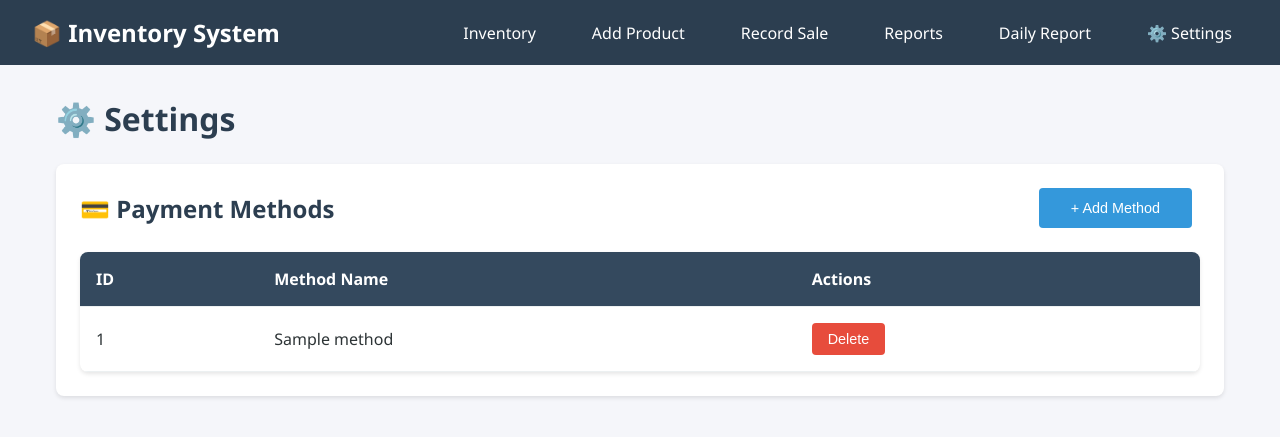
After one commit to VincentKulankash/inventory_system, a Flask app: page /settings in a window 1280 px wide. The commit adds this page. Shown: the top 437 px of the page. Run offline with Flask 3, Linux system fonts and the light colour scheme; tables that the repository leaves empty hold one stand-in row (values such as "Sample post").

Commit message:
I added a settings page that will allow the user to add  payment methods add mpesa business numbers and removed the delete buttons because i found out we can not delete a product if we have already sold it, so we added a discontinue button that hides products that we have discontinued

```diff
--- a/app.py
+++ b/app.py
@@ -24,7 +24,7 @@ def health():
 @app.route('/api/categories', methods=['GET'])
 def get_categories():
     """Return every distinct category already in the products table."""
-    rows = db.session.query(Product.category).distinct().order_by(Product.category).all()
+    rows = db.session.query(Product.category).filter(Product.is_active == True).distinct().order_by(Product.category).all()
     categories = [r[0] for r in rows]
     return jsonify(categories)
 
@@ -49,9 +49,13 @@ def products():
         db.session.commit()
         return jsonify(new_product.to_dict()), 201
 
-    # Optional ?category= filter for grouped search
+    # ?show_discontinued=true includes discontinued products (inventory page toggle)
+    show_discontinued = request.args.get('show_discontinued', 'false').lower() == 'true'
     category_filter = request.args.get('category', '').strip()
+
     query = Product.query
+    if not show_discontinued:
+        query = query.filter(Product.is_active == True)
     if category_filter:
         query = query.filter(Product.category.ilike(f'%{category_filter}%'))
     return jsonify([p.to_dict() for p in query.all()])
@@ -77,10 +81,34 @@ def product_detail(product_id):
         return jsonify(product.to_dict())
 
     elif request.method == 'DELETE':
+        # Only allow deleting products with no sales history
+        if product.sales:
+            return jsonify({
+                'error': f'Cannot delete "{product.product_name}" — it has sales records attached.'
+            }), 409
         db.session.delete(product)
         db.session.commit()
         return jsonify({'message': 'Product deleted'}), 200
 
+
+
+# ─────────────────────────────────────────
+# DISCONTINUE / RESTORE
+# ─────────────────────────────────────────
+@app.route('/api/products/<int:product_id>/discontinue', methods=['PUT'])
+def discontinue_product(product_id):
+    product = Product.query.get_or_404(product_id)
+    product.is_active = False
+    db.session.commit()
+    return jsonify({'message': f'"{product.product_name}" has been discontinued.', 'product': product.to_dict()})
+
+
+@app.route('/api/products/<int:product_id>/restore', methods=['PUT'])
+def restore_product(product_id):
+    product = Product.query.get_or_404(product_id)
+    product.is_active = True
+    db.session.commit()
+    return jsonify({'message': f'"{product.product_name}" has been restored.', 'product': product.to_dict()})
 # ─────────────────────────────────────────
 # SALES
 # ─────────────────────────────────────────
@@ -598,5 +626,30 @@ def daily_report_page():
 def reports_page():
     return render_template('reports.html')
 
+
+
+@app.route('/api/payment-methods/<int:method_id>', methods=['DELETE'])
+def delete_payment_method(method_id):
+    method = PaymentMethod.query.get_or_404(method_id)
+    if Sale.query.filter_by(payment_method_id=method_id).first():
+        return jsonify({'error': f'Cannot delete "{method.method_name}" — it has sales records attached.'}), 409
+    Paybill.query.filter_by(payment_method_id=method_id).delete()
+    db.session.delete(method)
+    db.session.commit()
+    return jsonify({'message': f'"{method.method_name}" deleted.'}), 200
+
+
+@app.route('/api/paybills/<int:paybill_id>', methods=['DELETE'])
+def delete_paybill(paybill_id):
+    paybill = Paybill.query.get_or_404(paybill_id)
+    db.session.delete(paybill)
+    db.session.commit()
+    return jsonify({'message': f'"{paybill.paybill_name}" removed.'}), 200
+
+
+@app.route('/settings')
+def settings_page():
+    return render_template('settings.html')
+
 if __name__ == '__main__':
     app.run(debug=True)
--- a/models.py
+++ b/models.py
@@ -14,6 +14,7 @@ class Product(db.Model):
     quantity_in_stock = db.Column(db.Integer, nullable=False, default=0)
     low_stock_threshold = db.Column(db.Integer, nullable=False, default=5)
     image_path = db.Column(db.String(500))
+    is_active = db.Column(db.Boolean, nullable=False, default=True)
     created_at = db.Column(db.DateTime, default=datetime.utcnow)
     updated_at = db.Column(db.DateTime, default=datetime.utcnow, onupdate=datetime.utcnow)
 
@@ -28,6 +29,7 @@ class Product(db.Model):
             'quantity_in_stock': self.quantity_in_stock,
             'low_stock_threshold': self.low_stock_threshold,
             'image_path': self.image_path,
+            'is_active': self.is_active,
             'created_at': self.created_at.isoformat() if self.created_at else None,
             'updated_at': self.updated_at.isoformat() if self.updated_at else None
         }
@@ -74,7 +76,7 @@ class Sale(db.Model):
     payment_method_id = db.Column(db.Integer, db.ForeignKey('payment_methods.payment_method_id'), nullable=False)
     paybill_id = db.Column(db.Integer, db.ForeignKey('paybills.paybill_id'), nullable=True)
     sale_date = db.Column(db.DateTime, default=datetime.utcnow)
-    product = db.relationship('Product', backref='sales')
+    product = db.relationship('Product', backref=db.backref('sales', passive_deletes=True))
     payment_method = db.relationship('PaymentMethod', backref='sales')
     paybill = db.relationship('Paybill', backref='sales')
 
--- a/static/css/style.css
+++ b/static/css/style.css
@@ -217,3 +217,64 @@ button.danger { background: #e74c3c; color: white; }
     margin-bottom: 1rem;
     color: #2c3e50;
 }
+/* ── Discontinued product styles ── */
+.discontinued {
+    background: #d5d8dc;
+    color: #555;
+}
+
+.btn-discontinue {
+    background: #e67e22 !important;
+    color: white !important;
+}
+
+.btn-restore {
+    background: #27ae60 !important;
+    color: white !important;
+    border: none;
+    padding: 0.5rem 1rem;
+    border-radius: 4px;
+    cursor: pointer;
+    font-size: 0.9rem;
+    margin-right: 0.5rem;
+}
+/* ── Settings page ── */
+.settings-section {
+    background: white;
+    border-radius: 8px;
+    box-shadow: 0 2px 4px rgba(0,0,0,0.1);
+    padding: 1.5rem;
+    margin-bottom: 2rem;
+}
+
+.settings-header {
+    display: flex;
+    justify-content: space-between;
+    align-items: center;
+    margin-bottom: 1.5rem;
+}
+
+.settings-header h2 {
+    color: #2c3e50;
+    margin-bottom: 0;
+}
+
+.inline-form {
+    display: flex;
+    gap: 0.75rem;
+    align-items: center;
+    flex-wrap: wrap;
+    background: #f8f9fa;
+    padding: 1rem;
+    border-radius: 6px;
+    margin-bottom: 1.5rem;
+}
+
+.inline-form input {
+    padding: 0.6rem 0.75rem;
+    border: 1px solid #ddd;
+    border-radius: 4px;
+    font-size: 0.95rem;
+    flex: 1;
+    min-width: 160px;
+}
--- /dev/null
+++ b/static/js/settings.js
@@ -0,0 +1,220 @@
+const API_BASE = '/api';
+
+let mpesaMethodId = null;  // track Mpesa's ID so we know when to show paybills
+
+// ── INIT ──
+document.addEventListener('DOMContentLoaded', loadPaymentMethods);
+
+async function loadPaymentMethods() {
+    try {
+        const res = await fetch(`${API_BASE}/payment-methods`);
+        const methods = await res.json();
+        const tbody = document.getElementById('methodsBody');
+        tbody.innerHTML = '';
+        mpesaMethodId = null;
+
+        methods.forEach(m => {
+            // Track Mpesa ID for paybill section
+            if (m.method_name.toLowerCase() === 'mpesa') {
+                mpesaMethodId = m.payment_method_id;
+            }
+
+            const row = document.createElement('tr');
+            row.innerHTML = `
+                <td>${m.payment_method_id}</td>
+                <td>${m.method_name}</td>
+                <td>
+                    <button class="danger" onclick="deletePaymentMethod(${m.payment_method_id}, '${m.method_name}')">Delete</button>
+                </td>
+            `;
+            tbody.appendChild(row);
+        });
+
+        // Show paybill section only if Mpesa exists
+        const paybillSection = document.getElementById('paybillSection');
+        if (mpesaMethodId) {
+            paybillSection.style.display = 'block';
+            loadPaybills();
+        } else {
+            paybillSection.style.display = 'none';
+        }
+
+    } catch (err) {
+        console.error('Error loading payment methods:', err);
+    }
+}
+
+async function loadPaybills() {
+    try {
+        const res = await fetch(`${API_BASE}/paybills`);
+        const all = await res.json();
+        // Only show paybills linked to Mpesa
+        const mpesaPaybills = all.filter(p => p.payment_method_id === mpesaMethodId);
+        const tbody = document.getElementById('paybillsBody');
+        tbody.innerHTML = '';
+
+        if (mpesaPaybills.length === 0) {
+            tbody.innerHTML = `<tr><td colspan="3" style="color:#7f8c8d; text-align:center;">
+                No business numbers added yet.</td></tr>`;
+            return;
+        }
+
+        mpesaPaybills.forEach(p => {
+            const row = document.createElement('tr');
+            row.innerHTML = `
+                <td>${p.paybill_name}</td>
+                <td>${p.paybill_number}</td>
+                <td>
+                    <button class="danger" onclick="deletePaybill(${p.paybill_id}, '${p.paybill_name}')">Remove</button>
+                </td>
+            `;
+            tbody.appendChild(row);
+        });
+    } catch (err) {
+        console.error('Error loading paybills:', err);
+    }
+}
+
+// ── ADD PAYMENT METHOD ──
+function showAddMethodForm() {
+    document.getElementById('addMethodForm').style.display = 'block';
+    document.getElementById('newMethodName').focus();
+}
+
+function hideAddMethodForm() {
+    document.getElementById('addMethodForm').style.display = 'none';
+    document.getElementById('newMethodName').value = '';
+    document.getElementById('methodError').style.display = 'none';
+}
+
+async function addPaymentMethod() {
+    const name = document.getElementById('newMethodName').value.trim();
+    const errorEl = document.getElementById('methodError');
+    errorEl.style.display = 'none';
+
+    if (!name) {
+        errorEl.textContent = 'Please enter a method name.';
+        errorEl.style.display = 'block';
+        return;
+    }
+
+    try {
+        const res = await fetch(`${API_BASE}/payment-methods`, {
+            method: 'POST',
+            headers: { 'Content-Type': 'application/json' },
+            body: JSON.stringify({ method_name: name })
+        });
+        const result = await res.json();
+        if (res.ok) {
+            hideAddMethodForm();
+            showToast(`"${name}" added.`, 'success');
+            loadPaymentMethods();
+        } else {
+            errorEl.textContent = result.error || 'Something went wrong.';
+            errorEl.style.display = 'block';
+        }
+    } catch (err) {
+        errorEl.textContent = 'Failed to add method.';
+        errorEl.style.display = 'block';
+    }
+}
+
+async function deletePaymentMethod(id, name) {
+    if (!confirm(`Delete "${name}"? This cannot be undone.`)) return;
+    try {
+        const res = await fetch(`${API_BASE}/payment-methods/${id}`, { method: 'DELETE' });
+        const result = await res.json();
+        if (res.ok) {
+            showToast(result.message, 'warning');
+            loadPaymentMethods();
+        } else {
+            alert('⚠️ ' + (result.error || 'Could not delete.'));
+        }
+    } catch (err) {
+        console.error(err);
+    }
+}
+
+// ── ADD PAYBILL ──
+function showAddPaybillForm() {
+    document.getElementById('addPaybillForm').style.display = 'block';
+    document.getElementById('newPaybillName').focus();
+}
+
+function hideAddPaybillForm() {
+    document.getElementById('addPaybillForm').style.display = 'none';
+    document.getElementById('newPaybillName').value = '';
+    document.getElementById('newPaybillNumber').value = '';
+    document.getElementById('paybillError').style.display = 'none';
+}
+
+async function addPaybill() {
+    const name = document.getElementById('newPaybillName').value.trim();
+    const number = document.getElementById('newPaybillNumber').value.trim();
+    const errorEl = document.getElementById('paybillError');
+    errorEl.style.display = 'none';
+
+    if (!name || !number) {
+        errorEl.textContent = 'Please fill in both the business name and number.';
+        errorEl.style.display = 'block';
+        return;
+    }
+
+    try {
+        const res = await fetch(`${API_BASE}/paybills`, {
+            method: 'POST',
+            headers: { 'Content-Type': 'application/json' },
+            body: JSON.stringify({
+                paybill_name: name,
+                paybill_number: number,
+                payment_method_id: mpesaMethodId
+            })
+        });
+        const result = await res.json();
+        if (res.ok) {
+            hideAddPaybillForm();
+            showToast(`"${name}" added.`, 'success');
+            loadPaybills();
+        } else {
+            errorEl.textContent = result.error || 'Something went wrong.';
+            errorEl.style.display = 'block';
+        }
+    } catch (err) {
+        errorEl.textContent = 'Failed to add paybill.';
+        errorEl.style.display = 'block';
+    }
+}
+
+async function deletePaybill(id, name) {
+    if (!confirm(`Remove "${name}"?`)) return;
+    try {
+        const res = await fetch(`${API_BASE}/paybills/${id}`, { method: 'DELETE' });
+        const result = await res.json();
+        if (res.ok) {
+            showToast(result.message, 'warning');
+            loadPaybills();
+        } else {
+            alert('⚠️ ' + (result.error || 'Could not remove.'));
+        }
+    } catch (err) {
+        console.error(err);
+    }
+}
+
+// ── TOAST ──
+function showToast(message, type = 'success') {
+    const existing = document.getElementById('toast');
+    if (existing) existing.remove();
+    const toast = document.createElement('div');
+    toast.id = 'toast';
+    toast.textContent = message;
+    toast.style.cssText = `
+        position:fixed; bottom:2rem; right:2rem;
+        background:${type === 'success' ? '#27ae60' : '#e67e22'};
+        color:white; padding:1rem 1.5rem; border-radius:8px;
+        box-shadow:0 4px 12px rgba(0,0,0,0.2); font-weight:600;
+        z-index:9999; transition:opacity 0.4s;
+    `;
+    document.body.appendChild(toast);
+    setTimeout(() => { toast.style.opacity = '0'; setTimeout(() => toast.remove(), 400); }, 3000);
+}
--- a/templates/base.html
+++ b/templates/base.html
@@ -15,6 +15,7 @@
             <li><a href="{{ url_for('record_sale_page') }}">Record Sale</a></li>
             <li><a href="{{ url_for('reports_page') }}">Reports</a></li>
             <li><a href="{{ url_for('daily_report_page') }}">Daily Report</a></li>
+            <li><a href="{{ url_for('settings_page') }}">⚙️ Settings</a></li>
         </ul>
     </nav>
     <main class="container">
--- a/templates/inventory.html
+++ b/templates/inventory.html
@@ -7,10 +7,12 @@
 
 <div class="filters">
     <input type="text" id="searchInput" placeholder="Search by product name..." oninput="filterProducts()">
-    <!-- Type-to-search category with autocomplete -->
     <input type="text" id="categoryFilter" list="categoryOptions"
            placeholder="Filter by category..." oninput="filterProducts()">
     <datalist id="categoryOptions"></datalist>
+    <button id="toggleDiscontinuedBtn" class="btn-secondary" onclick="toggleDiscontinued()">
+        👁 Show Discontinued
+    </button>
 </div>
 
 <table id="inventoryTable">
--- /dev/null
+++ b/templates/settings.html
@@ -0,0 +1,66 @@
+{% extends "base.html" %}
+
+{% block title %}Settings{% endblock %}
+
+{% block content %}
+<h1>⚙️ Settings</h1>
+
+<!-- ── Payment Methods ── -->
+<div class="settings-section">
+    <div class="settings-header">
+        <h2>💳 Payment Methods</h2>
+        <button class="btn-primary" onclick="showAddMethodForm()">+ Add Method</button>
+    </div>
+
+    <!-- Add method form (hidden by default) -->
+    <div id="addMethodForm" style="display:none;" class="inline-form">
+        <input type="text" id="newMethodName" placeholder="e.g. Bank Transfer">
+        <button class="btn-primary" onclick="addPaymentMethod()">Save</button>
+        <button class="btn-secondary" onclick="hideAddMethodForm()">Cancel</button>
+        <div id="methodError" style="display:none; color:#e74c3c; margin-top:0.5rem; font-size:0.9rem;"></div>
+    </div>
+
+    <table id="methodsTable">
+        <thead>
+            <tr>
+                <th>ID</th>
+                <th>Method Name</th>
+                <th>Actions</th>
+            </tr>
+        </thead>
+        <tbody id="methodsBody"></tbody>
+    </table>
+</div>
+
+<!-- ── Mpesa Paybills ── -->
+<div class="settings-section" id="paybillSection" style="display:none;">
+    <div class="settings-header">
+        <h2>📱 Mpesa Business Numbers</h2>
+        <button class="btn-primary" onclick="showAddPaybillForm()">+ Add Paybill</button>
+    </div>
+
+    <!-- Add paybill form (hidden by default) -->
+    <div id="addPaybillForm" style="display:none;" class="inline-form">
+        <input type="text" id="newPaybillName" placeholder="Business name e.g. Shop Till">
+        <input type="text" id="newPaybillNumber" placeholder="Paybill/Till number">
+        <button class="btn-primary" onclick="addPaybill()">Save</button>
+        <button class="btn-secondary" onclick="hideAddPaybillForm()">Cancel</button>
+        <div id="paybillError" style="display:none; color:#e74c3c; margin-top:0.5rem; font-size:0.9rem;"></div>
+    </div>
+
+    <table id="paybillsTable">
+        <thead>
+            <tr>
+                <th>Business Name</th>
+                <th>Number</th>
+                <th>Actions</th>
+            </tr>
+        </thead>
+        <tbody id="paybillsBody"></tbody>
+    </table>
+</div>
+{% endblock %}
+
+{% block scripts %}
+<script src="{{ url_for('static', filename='js/settings.js') }}"></script>
+{% endblock %}
```
Also changed, not shown: migrations/versions/0c082ed1ba8e_add_is_active_to_products.py (added, +32 -0 lines), static/js/inventory.js (+99 -14 lines).
